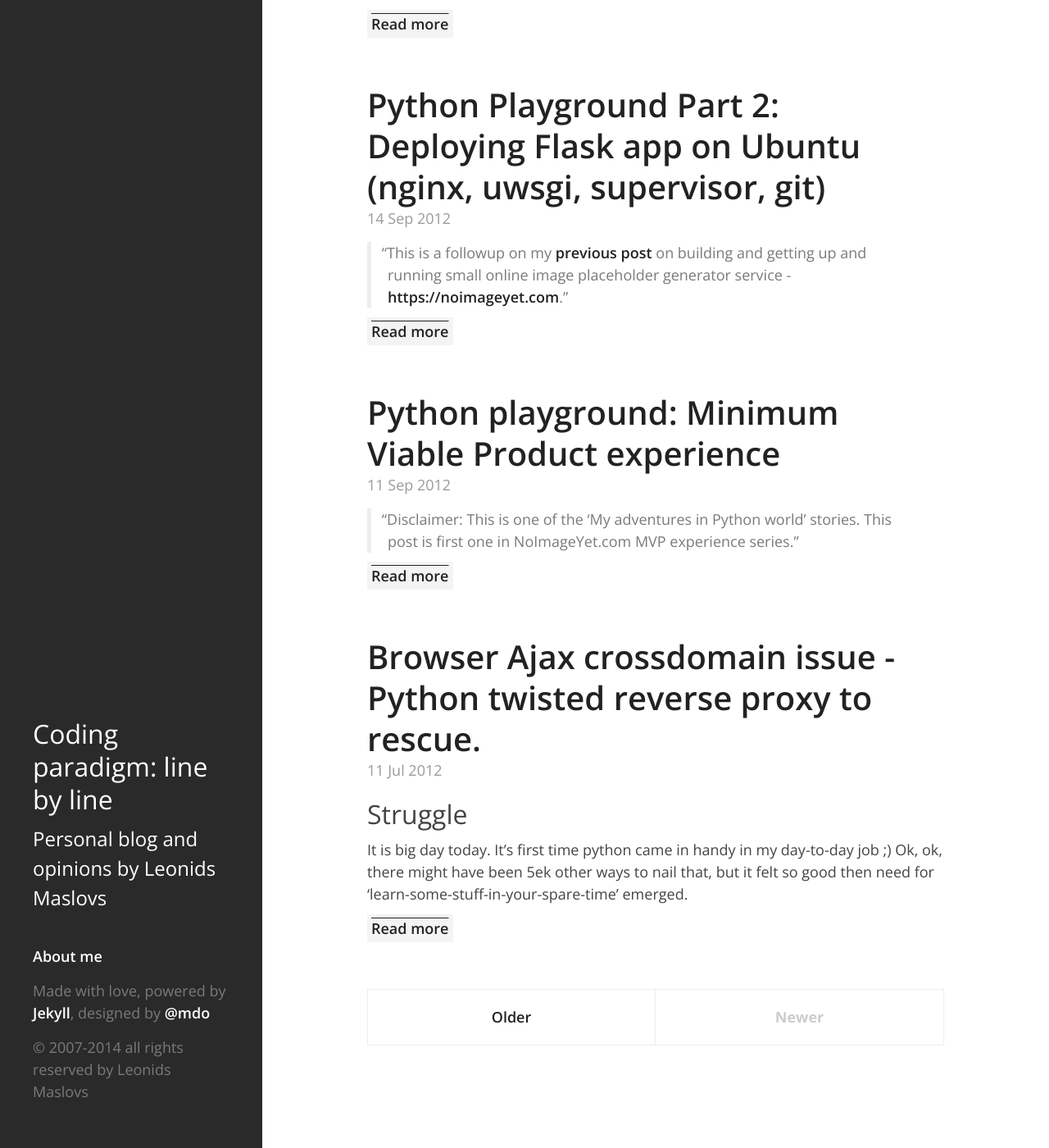
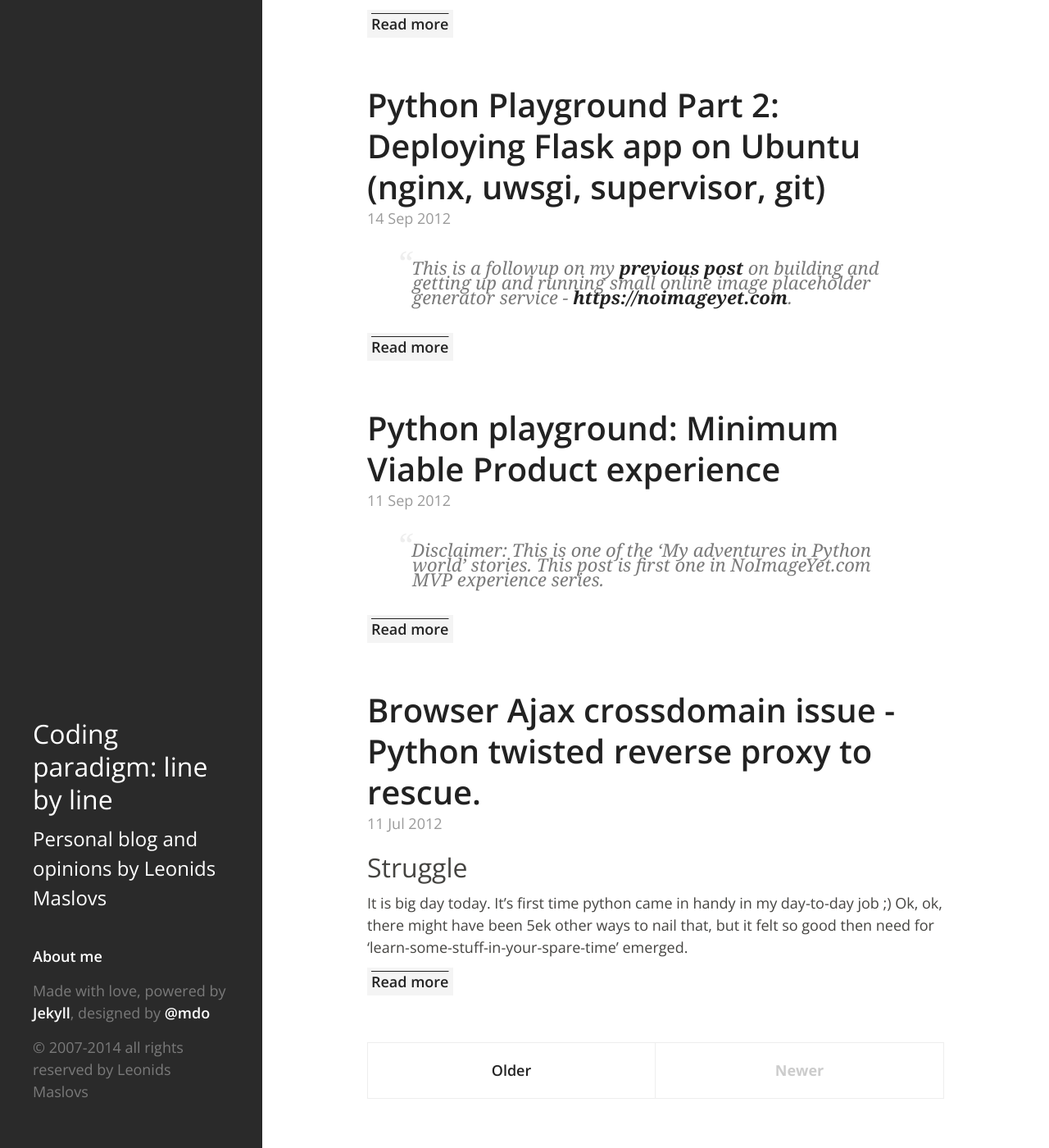
Before and after one commit to leonardinius/leonardinius.github.io, a Jekyll site: the page built from index.html, in a window 1280 px wide and 1400 px high, scrolled down 651 px. Shown: the whole window at 82% size. Built offline with Jekyll 4.4.1, drawn with Linux system fonts in a browser that asks for light colours; Markdown is read by kramdown in place of the engine named in the settings; the list of posts is cut into pages by our own code.

Commit message:
Switch to different blockquote visual style

```diff
--- a/public/css/hyde.css
+++ b/public/css/hyde.css
@@ -147,20 +147,36 @@
 
 /* Quotes */
 blockquote {
-  padding: 0 0 0 20px;
-  margin: 15px 30px 15px 0;
-  border-left: 5px solid #eee;
+  // padding: 0 0 0 20px;
+  // margin: 15px 30px 15px 0;
+  // border-left: 5px solid #eee;
+  padding: 13px 13px 21px 15px;
+  margin-bottom: 18px;
+  font-family: georgia,serif;
+  font-style: italic;
 }
 blockquote p {
   margin-bottom: 0;
   color: #7a7a7a;
   text-indent: -0.4em;
+  font-size: 22px;
+  font-weight: 300;
+  line-height: 18px;
+  font-style: italic;
 }
 blockquote p:before {
   content: '\201C';
+  font-size: 40px;
+  margin-left: -10px;
+  font-family: georgia,serif;
+  color: #eee;
 }
 blockquote p:after {
-  content: '\201D';
+  // content: '\201D';
+  // font-size: 40px;
+  // margin-left: -10px;
+  // font-family: georgia,serif;
+  // color: #eee;
 }
 
 img {
```
